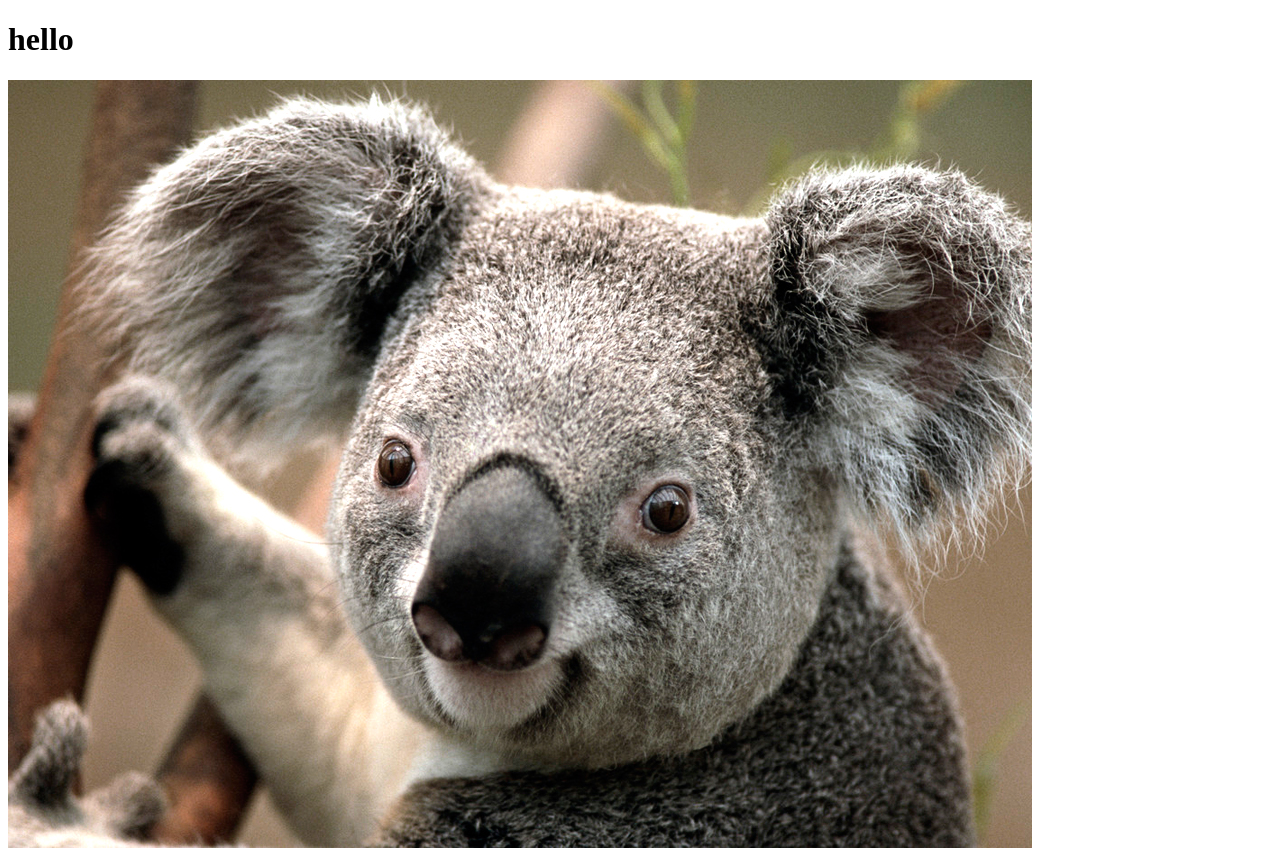
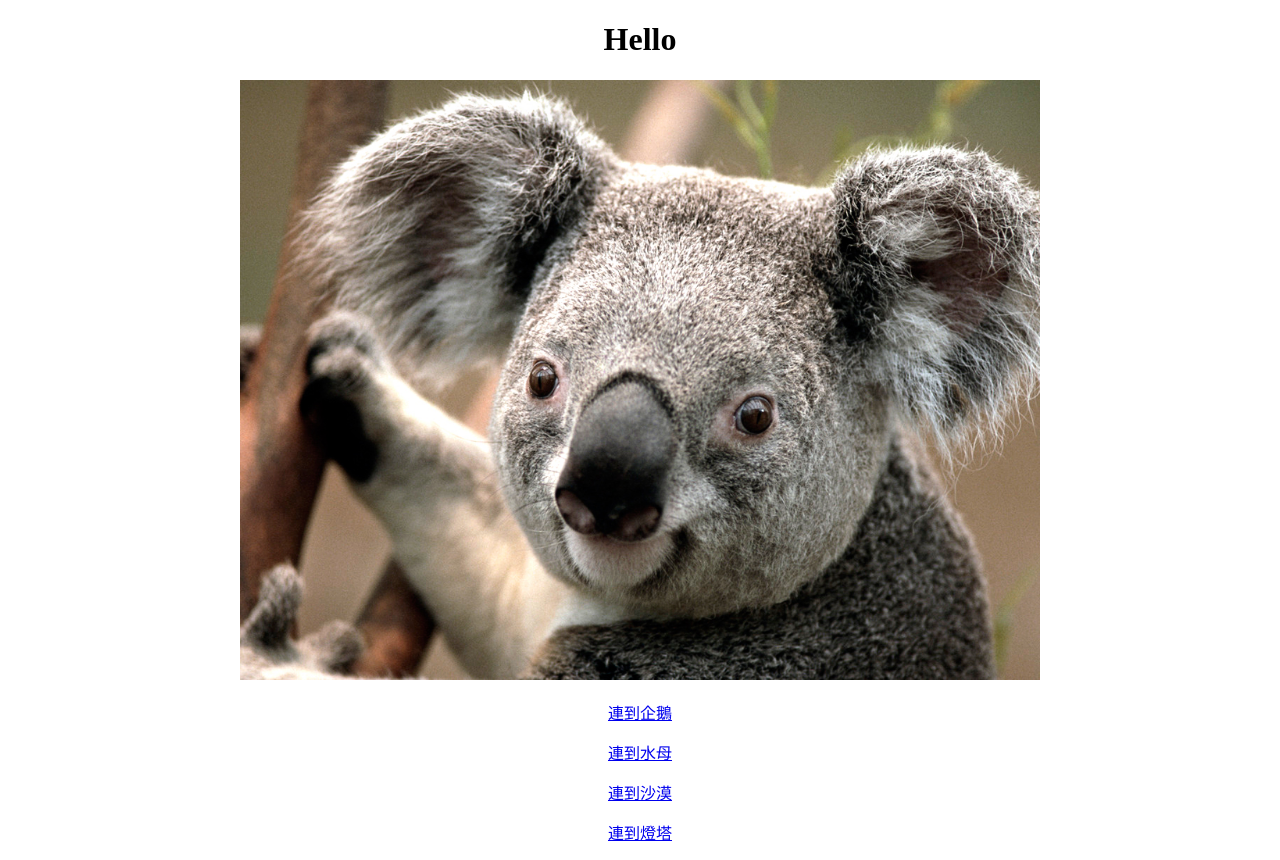
Before and after one commit to a887772105/1018, a plain HTML site: page p1.html in a window 1280 px wide. Drawn offline with Linux system fonts and the light colour scheme.

Commit message:
Add files via upload

```diff
--- a/p1.html
+++ b/p1.html
@@ -14,12 +14,21 @@
 </script>
 
 <title>
-Afu
+Page1
 </title>
 
 </head>
 <body>
-<h1>hello</h1>
-<img src="Koala.jpg">
+<center>
+<h1>Hello</h1>
+<img src="Koala.jpg" width="800" height="600">
+<P>
+<a href="p2.html">連到企鵝</a>
+<P>
+<a href="p3.html">連到水母</a>
+<P>
+<a href="p4.html">連到沙漠</a>
+<P>
+<a href="p3.html">連到燈塔</a>
 </body>
 </html>
```
